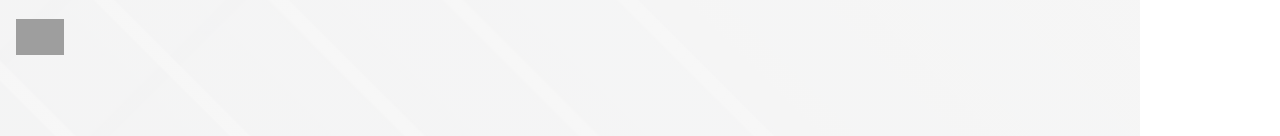
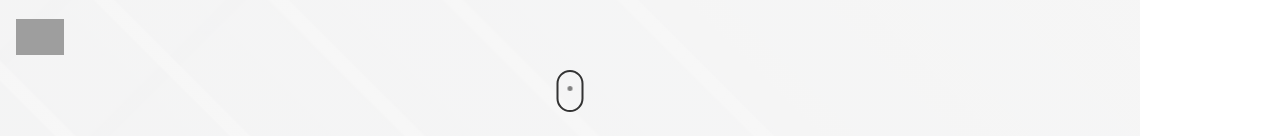
Before and after one commit to userUtkuDava/portfolio, a React (Vite) app: page / in a window 1280 px wide. Shown: the part 664-800 px from the top of the page. Built offline with nearby package versions, Linux system fonts and the light colour scheme; grey boxes are pictures that could not be loaded.

Commit message:
mouse görünümü eklendi

```diff
--- a/src/Components/HomeHero.jsx
+++ b/src/Components/HomeHero.jsx
@@ -33,7 +33,11 @@ const HomeHero = () => {
                 </div>
 
             </div>
-            <div className='home-hero__mouse-scroll-cont'></div>
+            <div className='home-hero__mouse-scroll-cont'>
+                <div className='mouse'>
+
+                </div>
+            </div>
 
         </section>
     )
--- a/src/Components/style/css/homeHero.css
+++ b/src/Components/style/css/homeHero.css
@@ -3,8 +3,6 @@
   background: linear-gradient(to right, rgba(245, 245, 245, 0.8), rgba(245, 245, 245, 0.8)), url(../../../images/background.jpg);
   background-position: center;
   height: 100vh;
-
-
   position: relative;
 
 }
@@ -14,7 +12,49 @@
   bottom: 3%;
   left: 50%;
   transform: translateX(-50%);
-  background-color: red;
+
+}
+
+@keyframes wheel {
+  0% {
+    transform: translateY(0);
+  }
+
+  50% {
+    transform: translateY(7px);
+    /* Yukarı hareket */
+  }
+
+  100% {
+    transform: translateY(0);
+    /* Başlangıç pozisyonuna geri dön */
+  }
+}
+
+.mouse {
+  width: 27px;
+  height: 42px;
+  border: 2px solid #333;
+  border-radius: 60px;
+  position: relative;
+  overflow: hidden;
+}
+
+
+
+.mouse::before {
+  content: '';
+  width: 5px;
+  height: 5px;
+  position: absolute;
+  top: 7px;
+  left: 40%;
+  transform: translateX(-50%);
+  background-color: gray;
+  border-radius: 50%;
+  opacity: 1;
+  animation: wheel 2.3s infinite;
+
 }
 
 .heading-primary {
```
